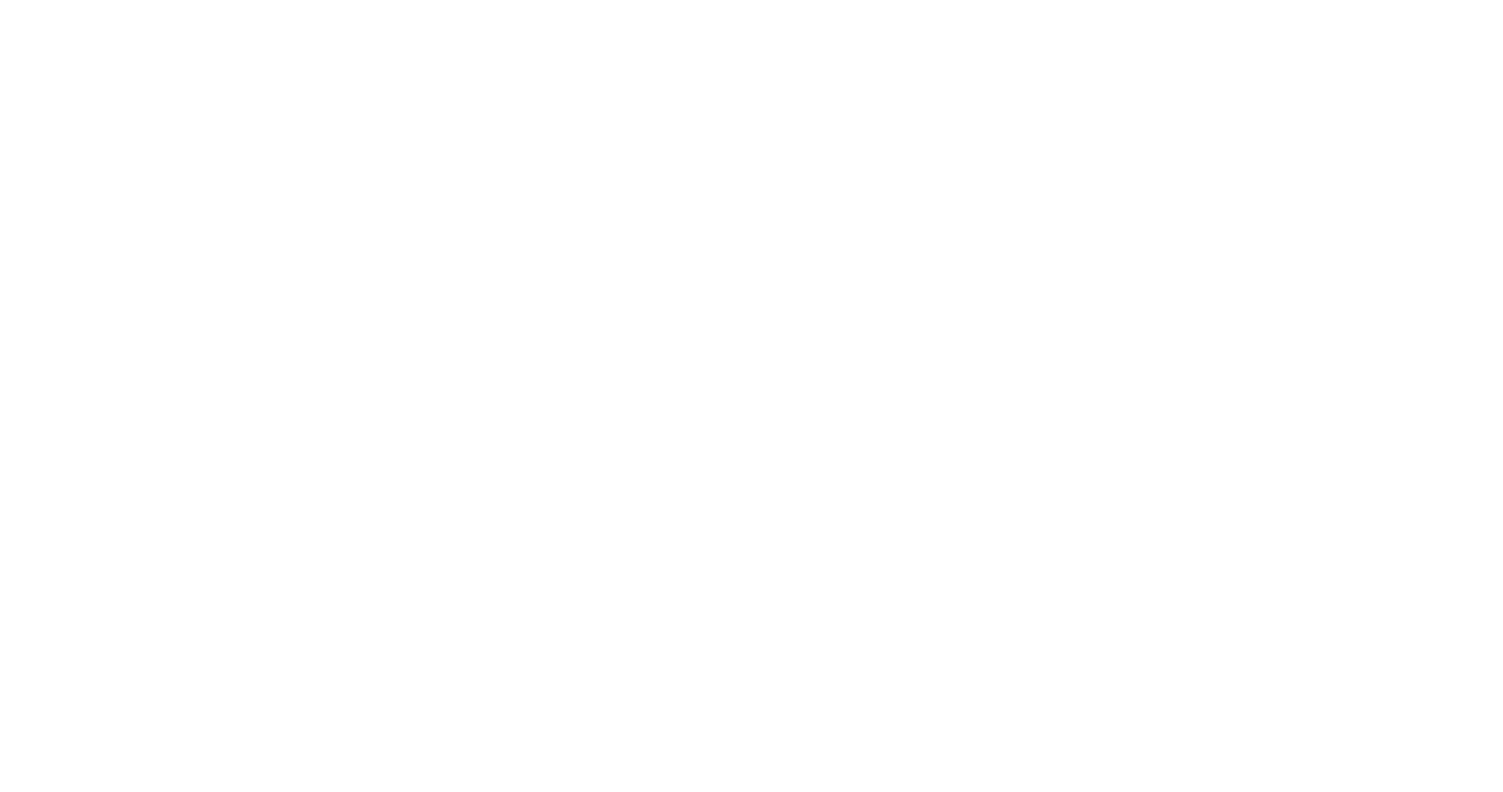
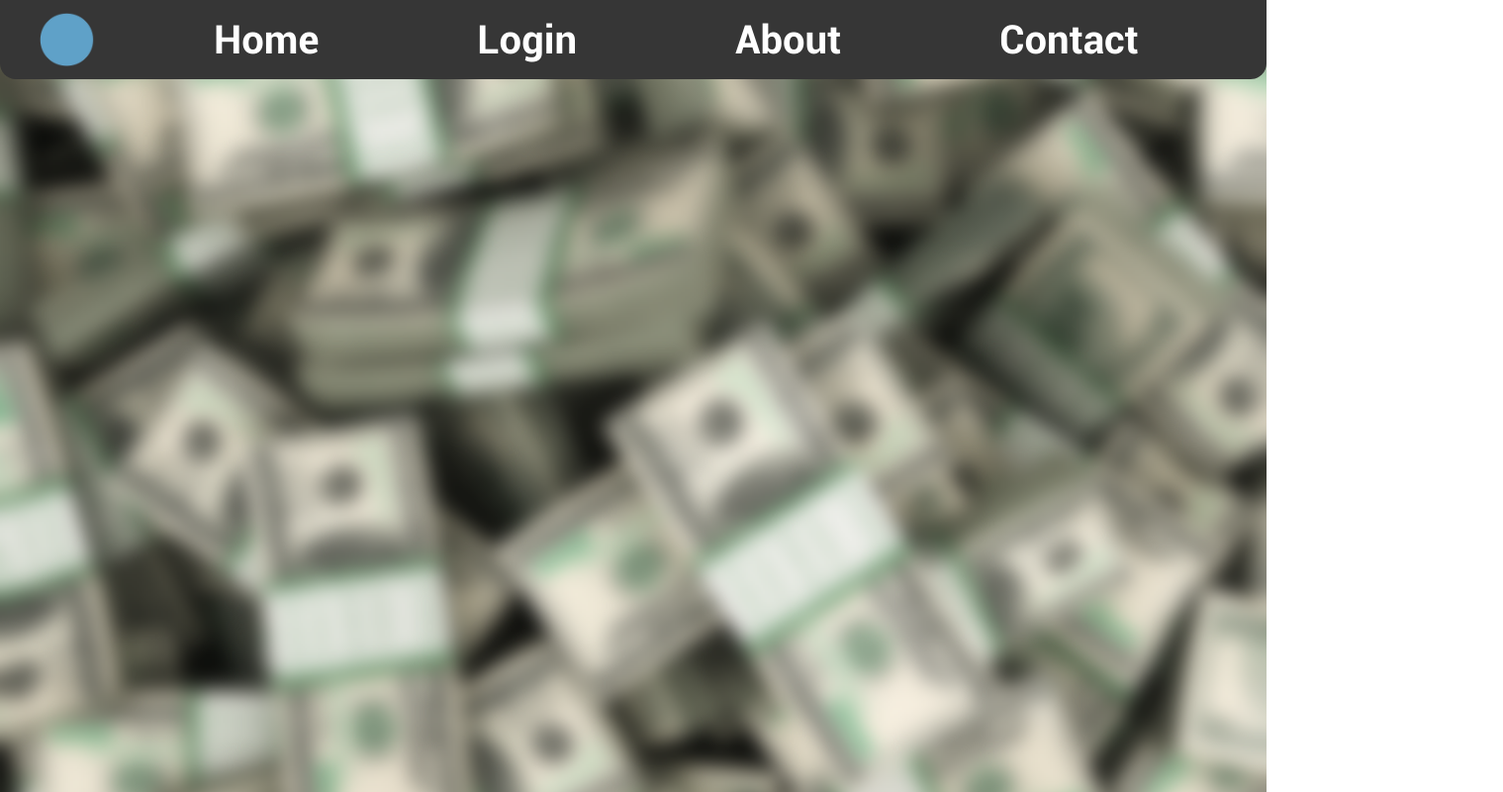
Before and after one commit to JustinEvansASC5/Rich, a plain HTML site: page DonatePage.html in a window 1280 px wide. Shown: the whole page at 99% size, 1519 px wide, since content can reach past the window. Drawn offline with Linux system fonts and the light colour scheme.

```diff
--- a/DonatePage.html
+++ b/DonatePage.html
@@ -0,0 +1,26 @@
+<!DOCTYPE html>
+<html lang="en">
+<head>
+    <meta charset="UTF-8">
+    <meta name="viewport" content="width=device-width, initial-scale=1.0">
+    <meta http-equiv="X-UA-Compatible" content="ie=edge">
+    <title>Rich</title>
+    <link rel = "icon" type = "img/png" href = "assets/pngs/logo.png">
+    <link rel = "stylesheet" href = "assets/css/DonatePageCss.css">
+</head>
+<body>
+        <body id = "body">
+                <div id = "topbar">
+                    <img id = "logo" src = "assets/pngs/logo.png">
+                    <a id = "home">Home</a>
+                    <a id = "login">Login</a>
+                    <a id = "about" href = "AboutPage.html">About</a>
+                    <a id = "contact" href = "ContactPage.html">Contact</a>
+                    <a id = "donate" href= "DonatePage.html">Donate</a>
+                </div>
+    <!-- <iframe src="https://www.cancerresearch.org/join-the-cause/donate" width = "100" height="200"></iframe> -->
+
+
+
+</body>
+</html>
--- /dev/null
+++ b/assets/css/DonatePageCss.css
@@ -0,0 +1,64 @@
+@font-face{
+    font-family: HomebarFont;
+    src: url("../../assets/fonts/Roboto-Bold.ttf");
+}
+
+@font-face{
+    font-family: AboutPageFont;
+    src: url("../fonts/Roboto-Light.ttf")
+}
+
+body{
+    background-image: url("../pngs/Moneys.png");
+    background-repeat: no-repeat;
+    background-size: cover;
+    margin-top: 0px;
+    margin-left: 0px;
+    margin-right: 0px;
+    background-attachment: fixed;
+    background-position: center;
+
+}
+
+
+/*topbar*/
+
+#topbar {
+    background-color: rgb(54, 54, 54);
+    display: flex;
+    align-items: center;
+    align-content: space-between;
+    width: 100%;
+    height:10vh;
+    border-bottom-left-radius: 2vh;
+    border-bottom-right-radius: 2vh;
+    /*box-shadow: 10px 10px 5px rgb(100,100,100)*/
+}
+
+#topbar > a {
+    float: left;
+    color: rgb(255,255,255);
+    padding: 1vh 10vh;
+    font-size: 5vh;
+    font-family: HomebarFont;
+    text-decoration: none;
+
+
+
+}
+
+#topbar > img {
+    width: 7vh;
+    height: 7vh;
+    margin-left: 5vh;
+    margin-right: 5vh;
+
+}
+
+#topbar > a:hover{
+    background-color: rgb(46, 72, 189);
+    color: rgb(255, 255, 255);
+    border-bottom-left-radius: 5px;
+    border-bottom-right-radius: 5px;
+
+}
--- a/assets/css/getstarted.css
+++ b/assets/css/getstarted.css
@@ -97,7 +97,7 @@ body{
     padding-right: 20px;
     padding-top: 10px;
     padding-bottom: 10px;
-    border-style: dashed;
+    border-style: solid;
     border-width: 2px;
     border-color: rgba(0,0,0,.8);
     font-family: NotificationFont;
--- a/assets/css/ohmygodman.css
+++ b/assets/css/ohmygodman.css
@@ -157,4 +157,5 @@ body{
 
 #quiz{
     font-family: NotificationFont;
+    color: rgb(255,255,255)
 }
```
Also changed, not shown: FirstPage.html (+2 -2 lines), index.html (+1 -1 lines), items.html (+10 -1 lines).
